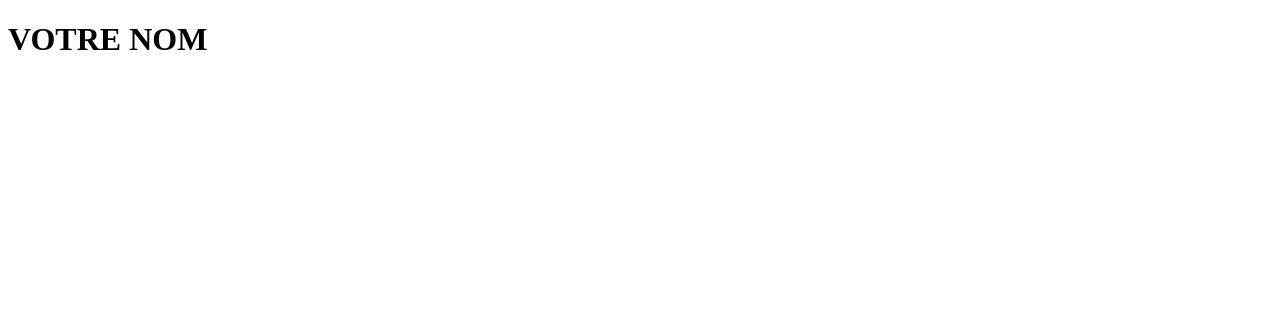
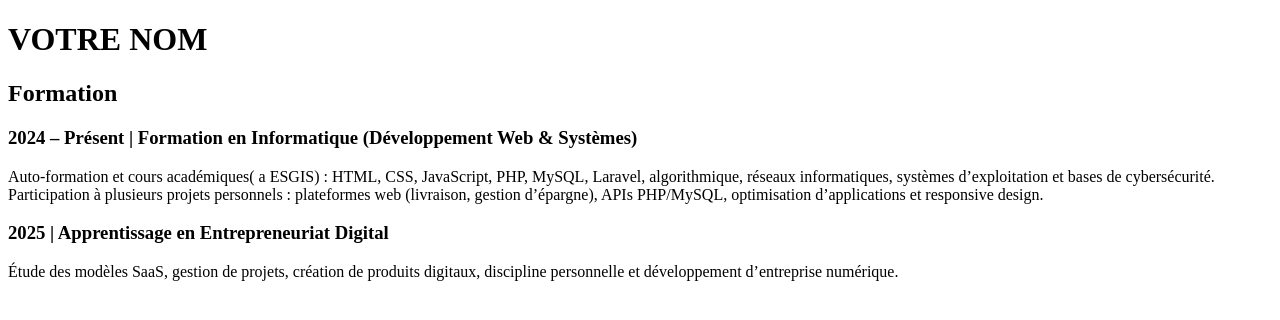
Before and after one commit to gildashounsa779-cyber/gildas_cv, a plain HTML site: page index.html in a window 1280 px wide. Drawn offline with Linux system fonts and the light colour scheme.

Commit message:
mise en place de la section formations

```diff
--- a/index.html
+++ b/index.html
@@ -12,7 +12,24 @@
     </header>
 
     <main>
-        <!-- Tout ton CV viendra ici -->
+        <section id="formation" >
+            <h2>Formation</h2>
+
+            <h3>2024 – Présent | Formation en Informatique (Développement Web & Systèmes)</h3>
+            <p>
+                Auto-formation et cours académiques( a ESGIS) : HTML, CSS, JavaScript, PHP, MySQL, Laravel,
+                algorithmique, réseaux informatiques, systèmes d’exploitation et bases de cybersécurité.
+                Participation à plusieurs projets personnels : plateformes web (livraison, gestion d’épargne),
+                APIs PHP/MySQL, optimisation d’applications et responsive design.
+            </p>
+
+            <h3>2025 | Apprentissage en Entrepreneuriat Digital</h3>
+            <p>
+                Étude des modèles SaaS, gestion de projets, création de produits digitaux,
+                discipline personnelle et développement d’entreprise numérique.
+            </p>
+        </section>
+
     </main>
 </body>
 </html>
```
